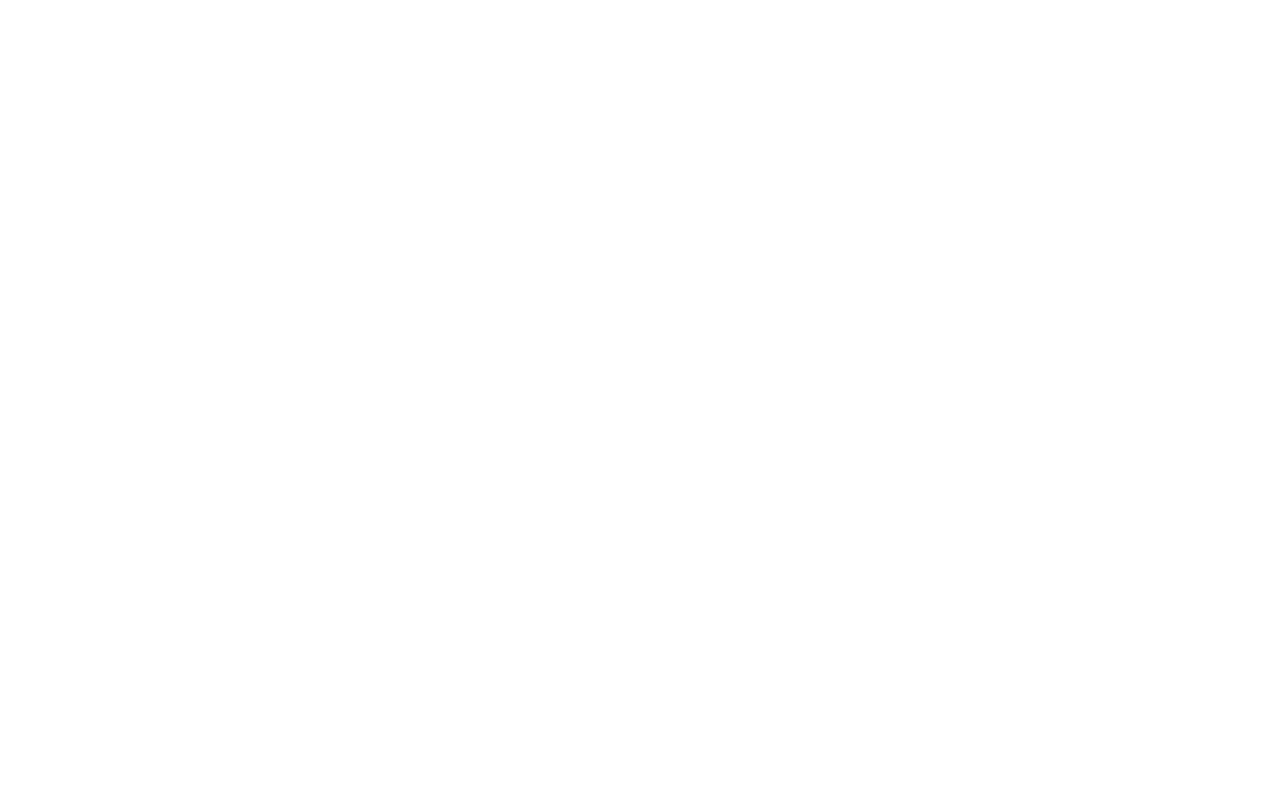
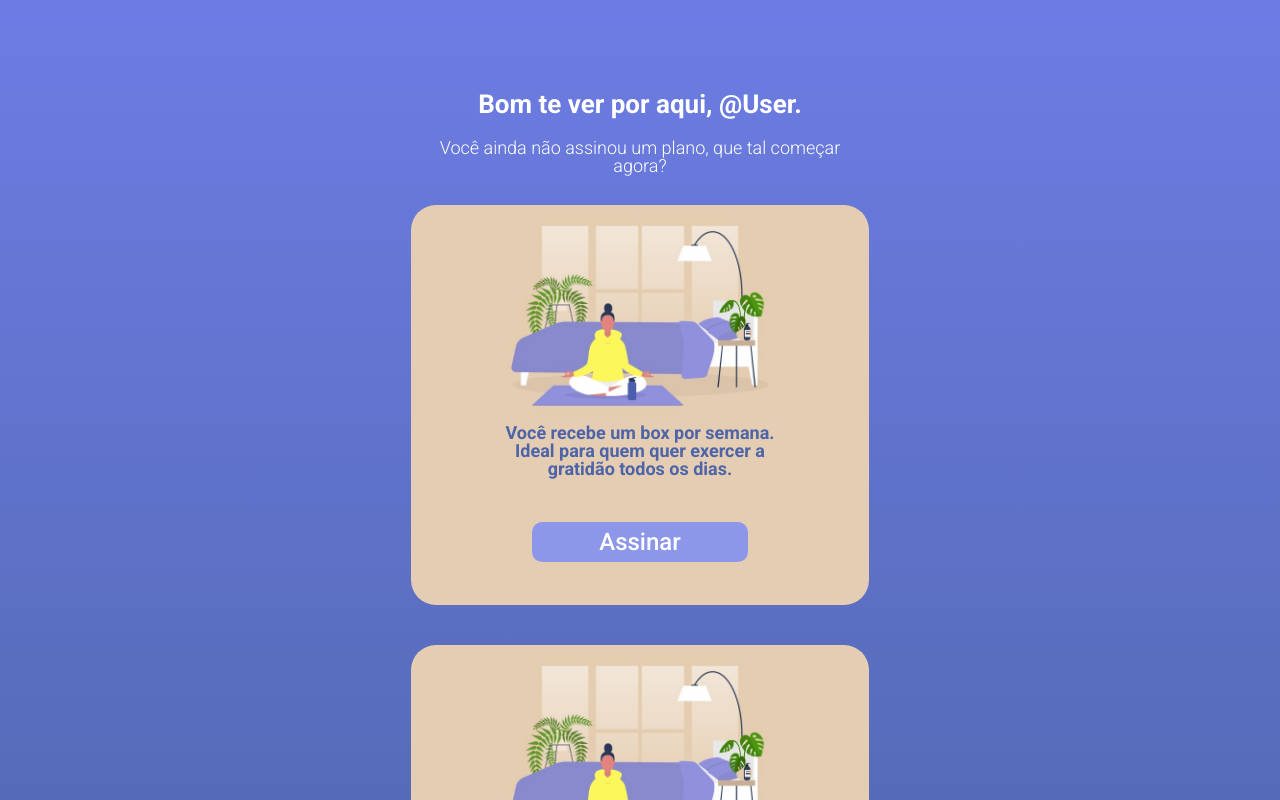
Before and after one commit to victordurco/gratibox, a React (Create React App) app: page /planos in a window 1280 px wide. Before the commit this address had no page. Shown: the top 800 px of the page. Built offline with nearby package versions, Linux system fonts and the light colour scheme.

Commit message:
plans page layout done

```diff
--- a/src/App.jsx
+++ b/src/App.jsx
@@ -10,6 +10,7 @@
 import Home from './pages/Home';
 import SignIn from './pages/SignIn';
 import SignUp from './pages/SignUp';
+import Plans from './pages/Plans';
 import { getUser } from './services/gratibox.services';
 
 const App = () => {
@@ -36,6 +37,7 @@
           <Route path="/" exact element={<Home />} />
           <Route path="/entrar" exact element={<SignIn />} />
           <Route path="/cadastro" exact element={<SignUp />} />
+          <Route path="/planos" exact element={<Plans />} />
         </Routes>
       </BrowserRouter>
     </UserContext.Provider>
--- a/src/pages/Home/index.jsx
+++ b/src/pages/Home/index.jsx
@@ -38,6 +38,7 @@
   display: flex;
   justify-content: center;
   align-items: center;
+   background-image: linear-gradient(to top, #4D65A8,#6D7CE4);
 `;
 
 const Background = styled.div`
--- /dev/null
+++ b/src/pages/Plans/index.jsx
@@ -0,0 +1,60 @@
+import React from 'react';
+import styled from 'styled-components';
+import { useNavigate } from 'react-router-dom';
+import PlanBox from '../shared/PlanBox';
+
+const Plans = () => {
+  const navigate = useNavigate();
+
+  return (
+    <PageContainer>
+      <Background>
+        <Title onClick={navigate()}>Bom te ver por aqui, @User.</Title>
+        <Subtitle>Você ainda não assinou um plano, que tal começar agora?</Subtitle>
+        <PlanBox
+          description="Você recebe um box por semana. Ideal para quem quer exercer a gratidão todos os dias."
+        />
+        <PlanBox
+          description="Você recebe um box por mês. Ideal para quem está começando agora."
+        />
+      </Background>
+    </PageContainer>
+  );
+};
+
+export default Plans;
+
+const PageContainer = styled.div`
+  height:100%;
+  display: flex;
+  justify-content: center;
+  align-items: center;
+`;
+
+const Background = styled.div`
+  height:100%;
+  width:100%;
+  max-width: 480px;
+  display: flex;
+  flex-direction: column;
+  align-items: center;
+  justify-content: center;
+  background-image: linear-gradient(to top, #4D65A8,#6D7CE4);
+  padding: 11px;
+`;
+
+const Title = styled.span`
+  font-size: 26px;
+  font-weight: 700;
+  color: #FFFFFF;
+  text-align: center;
+  margin: 80px 0 22px 0;
+`;
+
+const Subtitle = styled.span`
+  font-size:18px;
+  font-weight:300;
+  color: white;
+  text-align: center;
+  margin-bottom: 30px;
+`;
--- a/src/pages/shared/Button.jsx
+++ b/src/pages/shared/Button.jsx
@@ -44,7 +44,7 @@
     align-items: center;
     justify-content: center;
     :hover{
-      border: 1px #303763 solid;
+      border: 1px #6471c7ac solid;
       background-color: #6D7CE4;
     }
 `;
--- /dev/null
+++ b/src/pages/shared/PlanBox.jsx
@@ -0,0 +1,43 @@
+/* eslint-disable react/prop-types */
+import React from 'react';
+import styled from 'styled-components';
+import ImportedImage from '../../assets/image02.jpg';
+import Button from './Button';
+
+const PlanBox = ({ description }) => (
+  <Container>
+    <Image src={ImportedImage} alt="plan image" />
+    <PlanDescription>{description}</PlanDescription>
+    <Button
+      text="Assinar"
+      width="47%"
+      height="40px"
+      marginTop="44px"
+    />
+  </Container>
+);
+
+export default PlanBox;
+
+const Container = styled.div`
+    width: 100%;
+    height: 400px;
+    border-radius: 25px;
+    background-color: #E5CDB3;
+    display: flex;
+    flex-direction: column;
+    align-items: center;
+    margin-bottom: 40px;
+`;
+
+const Image = styled.img`
+  height: 219px;
+`;
+
+const PlanDescription = styled.span`
+  width: 308px;
+ font-size: 18px;
+ font-weight: 700;
+ color: #4D65A8;
+ text-align: center
+`;
--- a/src/styles/GlobalStyle.js
+++ b/src/styles/GlobalStyle.js
@@ -36,6 +36,7 @@
     line-height: 1;
     font-family: Roboto, sans-serif;
     color: #000000;
+    background-image: linear-gradient(to top, #4D65A8,#6D7CE4);
     }
     ol, ul {
     list-style: none;
```
Also changed, not shown: src/assets/image02.jpg (added).
